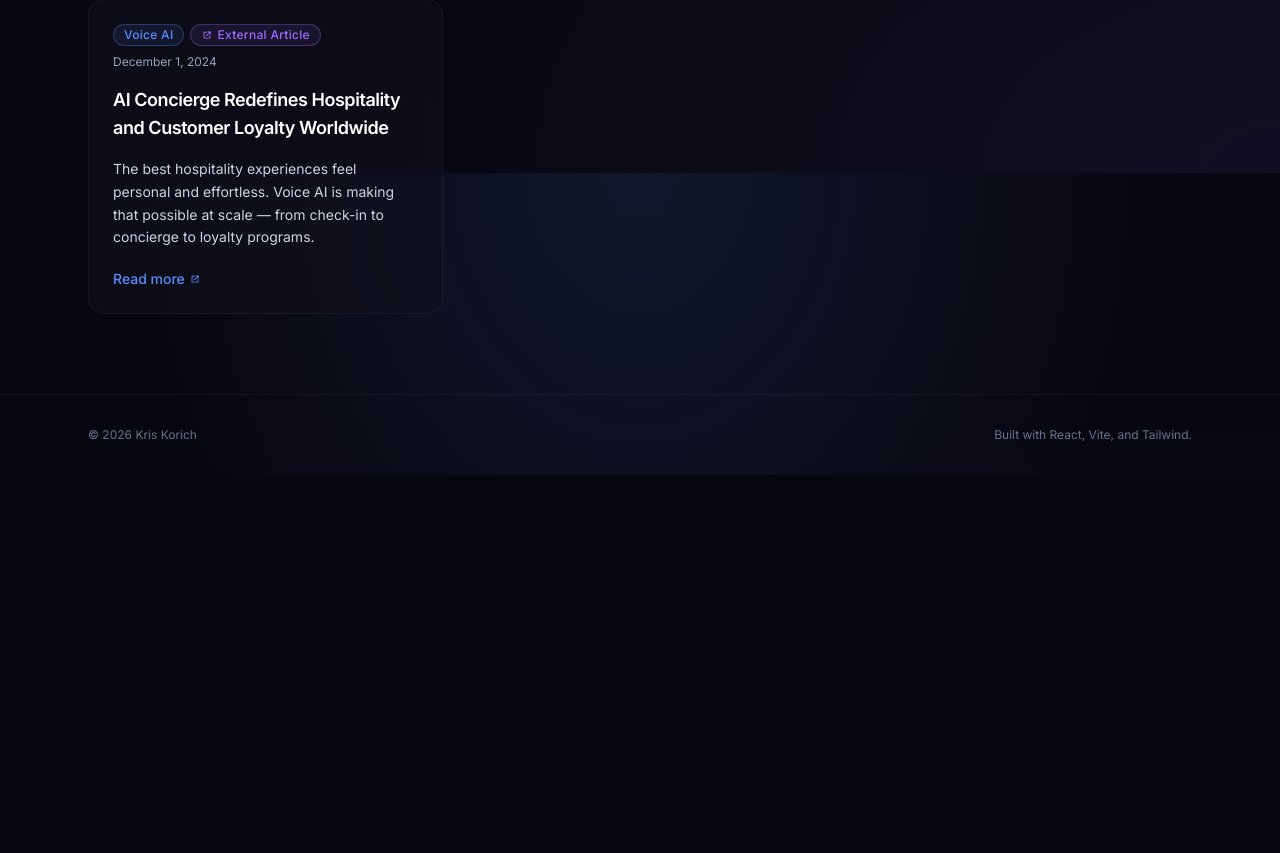
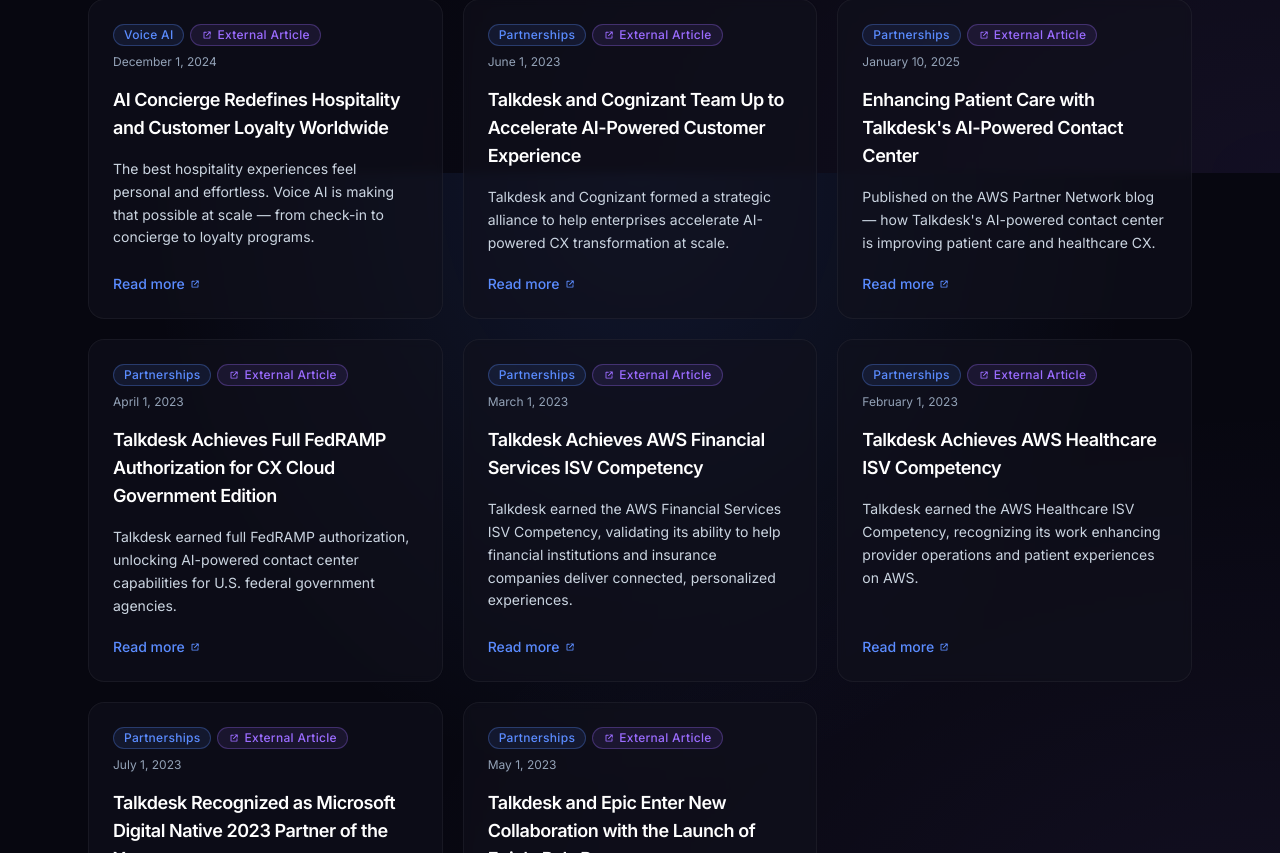
Before and after one commit to kriskorich7-voice-ai/ai-portfolio, a React (Vite) app: page /insights in a window 1280 px wide. Shown: the part 1427-2280 px from the top of the page. Before the commit the page ends 1902 px from the top, so only its background shows below. Built offline with nearby package versions, Linux system fonts and the light colour scheme; no server answers.

Commit message:
Add 7 Talkdesk partnership announcements to Insights
Co-Authored-By: Claude Opus 4.7 (1M context) <noreply@anthropic.com>

```diff
--- a/src/data/insights.js
+++ b/src/data/insights.js
@@ -156,6 +156,88 @@ This portfolio is a work in progress. More tools coming.
     externalUrl:
       'https://deepgram.com/learn/ai-concierge-redefines-hospitality-and-customer-loyalty-worldwide',
   },
+  {
+    slug: 'talkdesk-cognizant-alliance',
+    title:
+      'Talkdesk and Cognizant Team Up to Accelerate AI-Powered Customer Experience',
+    date: '2023-06-01',
+    category: 'Partnerships',
+    excerpt:
+      'Talkdesk and Cognizant formed a strategic alliance to help enterprises accelerate AI-powered CX transformation at scale.',
+    external: true,
+    externalUrl:
+      'https://www.talkdesk.com/news-and-press/press-releases/cognizant-alliance/',
+  },
+  {
+    slug: 'talkdesk-aws-patient-care',
+    title:
+      "Enhancing Patient Care with Talkdesk's AI-Powered Contact Center",
+    date: '2025-01-10',
+    category: 'Partnerships',
+    excerpt:
+      "Published on the AWS Partner Network blog — how Talkdesk's AI-powered contact center is improving patient care and healthcare CX.",
+    external: true,
+    externalUrl:
+      'https://aws.amazon.com/blogs/apn/enhancing-patient-care-with-talkdesks-ai-powered-contact-center/',
+  },
+  {
+    slug: 'talkdesk-fedramp-authorization',
+    title:
+      'Talkdesk Achieves Full FedRAMP Authorization for CX Cloud Government Edition',
+    date: '2023-04-01',
+    category: 'Partnerships',
+    excerpt:
+      'Talkdesk earned full FedRAMP authorization, unlocking AI-powered contact center capabilities for U.S. federal government agencies.',
+    external: true,
+    externalUrl:
+      'https://www.talkdesk.com/news-and-press/press-releases/fedramp-authorization/',
+  },
+  {
+    slug: 'talkdesk-aws-financial-services-competency',
+    title: 'Talkdesk Achieves AWS Financial Services ISV Competency',
+    date: '2023-03-01',
+    category: 'Partnerships',
+    excerpt:
+      'Talkdesk earned the AWS Financial Services ISV Competency, validating its ability to help financial institutions and insurance companies deliver connected, personalized experiences.',
+    external: true,
+    externalUrl:
+      'https://www.talkdesk.com/news-and-press/press-releases/aws-financial-services-competency/',
+  },
+  {
+    slug: 'talkdesk-aws-healthcare-isv-competency',
+    title: 'Talkdesk Achieves AWS Healthcare ISV Competency',
+    date: '2023-02-01',
+    category: 'Partnerships',
+    excerpt:
+      'Talkdesk earned the AWS Healthcare ISV Competency, recognizing its work enhancing provider operations and patient experiences on AWS.',
+    external: true,
+    externalUrl:
+      'https://www.talkdesk.com/news-and-press/press-releases/aws-healthcare-isv-competency/',
+  },
+  {
+    slug: 'talkdesk-microsoft-partner-of-year',
+    title:
+      'Talkdesk Recognized as Microsoft Digital Native 2023 Partner of the Year',
+    date: '2023-07-01',
+    category: 'Partnerships',
+    excerpt:
+      "Talkdesk was named Microsoft's Digital Native Partner of the Year, recognizing the depth of the joint go-to-market motion and customer impact.",
+    external: true,
+    externalUrl:
+      'https://www.talkdesk.com/news-and-press/press-releases/talkdesk-microsoft-award/',
+  },
+  {
+    slug: 'talkdesk-epic-pals-2023',
+    title:
+      "Talkdesk and Epic Enter New Collaboration with the Launch of Epic's Pals Program",
+    date: '2023-05-01',
+    category: 'Partnerships',
+    excerpt:
+      "Talkdesk and Epic launched a new collaboration through Epic's Pals program, deepening the integration between healthcare CX and clinical workflows.",
+    external: true,
+    externalUrl:
+      'https://www.talkdesk.com/news-and-press/press-releases/epic-pal-2023/',
+  },
 ];
 
 export function findInsight(slug) {
```
